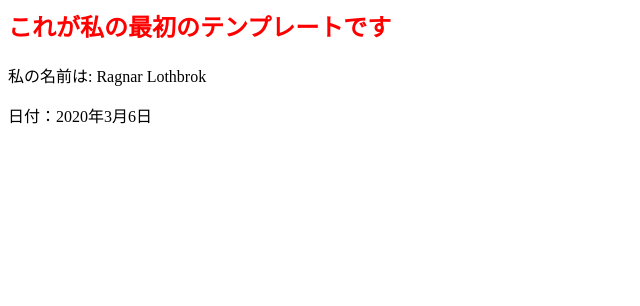
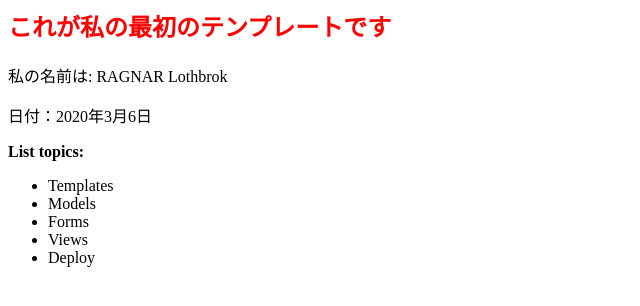
Before and after one commit to rayvald/FirstProject, a Django app: page /saludo/ in a window 1280 px wide. Shown: the top 306 px of the page, without its empty margins (0-640 px from the left). Run offline with Django 3.2, Linux system fonts and the light colour scheme.

Commit message:
Templates part 3 using if and for

```diff
--- a/FirstProject/templates/mytemplate.html
+++ b/FirstProject/templates/mytemplate.html
@@ -1,9 +1,27 @@
 <html>
+
 <body>
     <h2 style="color: red;">
         これが私の最初のテンプレートです
     </h2>
-    <p>私の名前は: {{first_name}} {{last_name}}</p>
+    <!-- Calling method (upper) example -->
+    <p>私の名前は: {{first_name.upper}} {{last_name}}</p>
+    <!-- Calling property (day) example -->
     <p>日付：{{time.year}}年{{time.month}}月{{time.day}}日</p>
+    <p><strong>List topics:</strong></p>
+    <p>
+        <ul>
+            {% if topics %}
+                {% for t in topics %}
+
+                    <li>{{t}}</li>
+
+                {% endfor %}
+            {% else %}
+                <p>Don't have topics to show</p>
+            {% endif %}
+        </ul>
+    </p>
 </body>
+
 </html>
--- a/FirstProject/views.py
+++ b/FirstProject/views.py
@@ -10,9 +10,12 @@ class Person(object):
 
 
 def saludo(request): #First View
+
     p1=Person("Ragnar", "Lothbrok")
     #first_name="Ragnar"
     #last_name="Lothbrok"
+
+    topics_list=["Templates", "Models", "Forms", "Views", "Deploy"]
     now=datetime.datetime.now()
 
     doc_externo = open("/Users/osvaldomurillo/Documents/djangoProjects/FirstProject/FirstProject/templates/mytemplate.html")
@@ -21,7 +24,7 @@ def saludo(request): #First View
 
     doc_externo.close
 
-    ctx=Context({"first_name":p1.first_name, "last_name":p1.last_name, "time":now})
+    ctx=Context({"first_name":p1.first_name, "last_name":p1.last_name, "time":now, "topics":topics_list})
 
     document=tmp.render(ctx)
 
```
